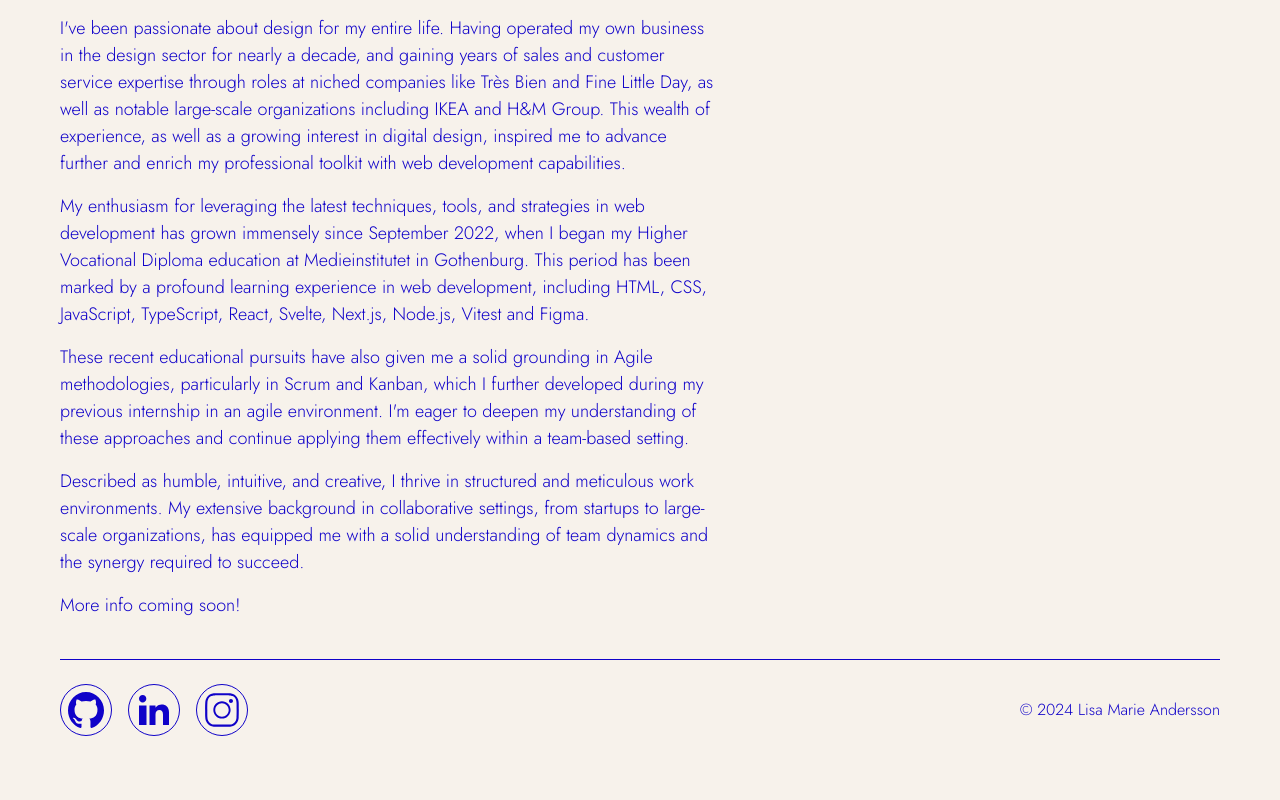
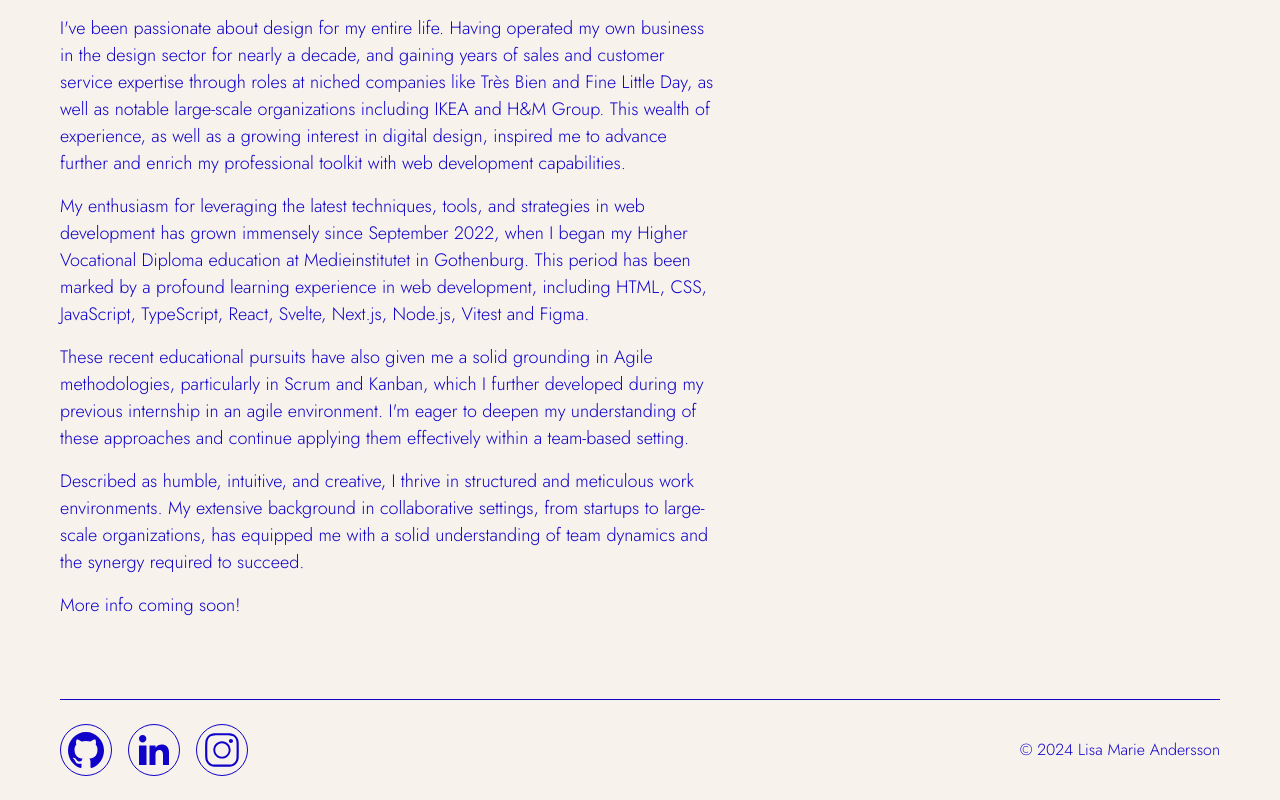
Before and after one commit to lisamarieandersson/showcase-pro, a React (Vite) app: page /about in a window 1280 px wide. Shown: the part 427-1227 px from the top of the page. Before the commit the page ends 1187 px from the top, so only its background shows below. Built offline with nearby package versions, Linux system fonts and the light colour scheme.

Commit message:
edit grid row

```diff
--- a/src/components/footer/Footer.scss
+++ b/src/components/footer/Footer.scss
@@ -3,7 +3,7 @@
 .footer {
   @include grid-child(1, 12);
   margin-block-end: $spacing-xs;
-  grid-row: 3;
+  grid-row: 4;
 
   &__content {
     margin-block-start: $spacing-xs;
```
